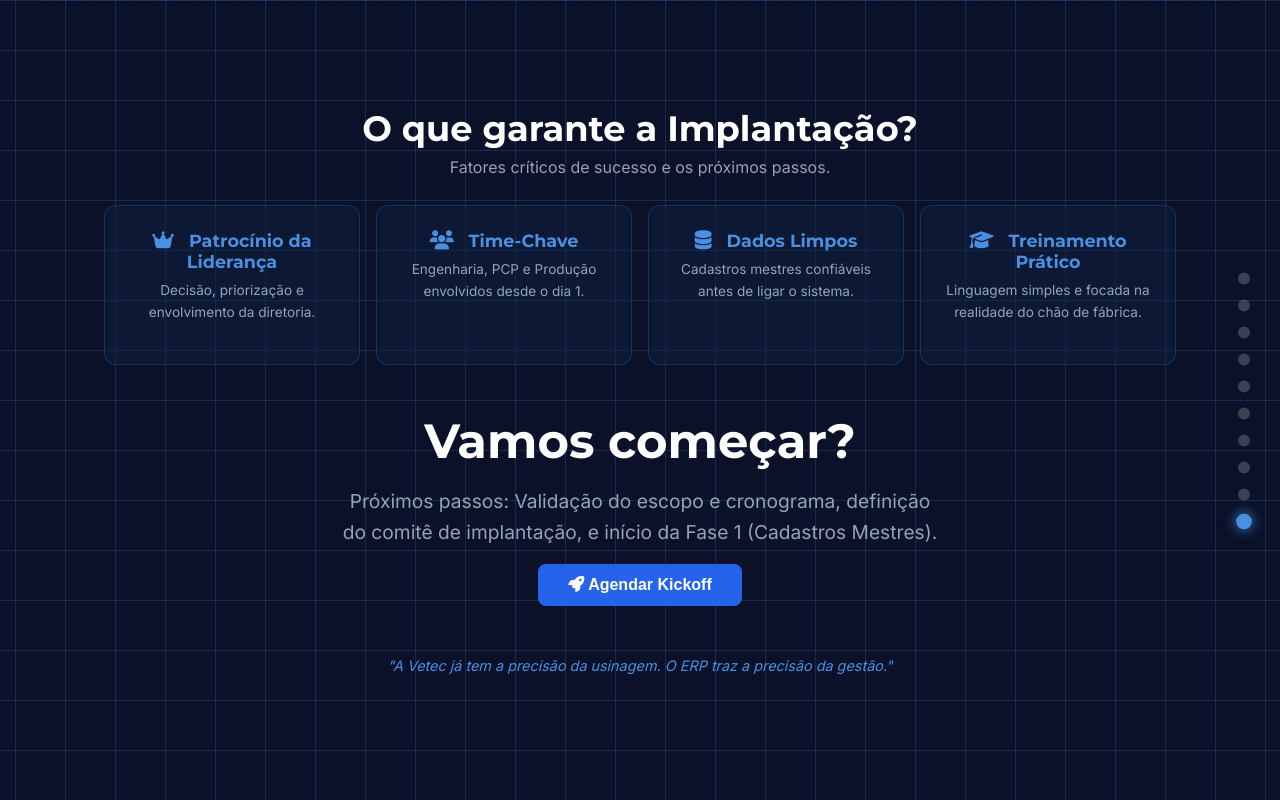
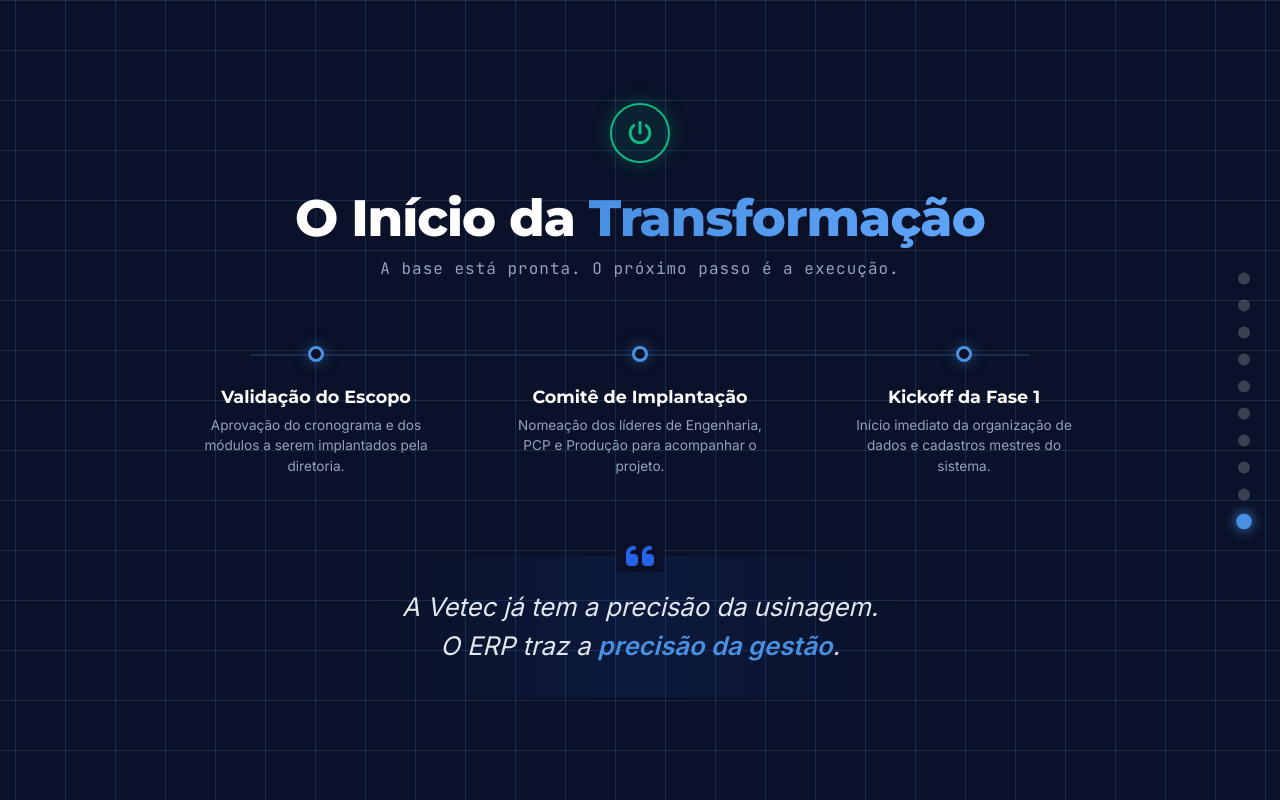
Before and after one commit to Akiisawa/apresentacao-vetec, a plain HTML site: page slide-10.html in a window 1280 px wide. Drawn offline with Linux system fonts and the light colour scheme.

Commit message:
feat: Update slide 10 with closing section, including new content and styles for next steps

```diff
--- a/slide-10.html
+++ b/slide-10.html
@@ -20,40 +20,48 @@
         <a href="slide-10.html" class="nav-dot active" data-label="Próximos Passos"></a>
     </nav>
 
-    <section class="container final-slide">
-        <div class="hidden">
-            <h2 class="title-section" style="border-left: none; padding-left: 0; text-align: center;">O que garante a Implantação?</h2>
-            <p class="subtitle" style="padding-left: 0; text-align: center;">Fatores críticos de sucesso e os próximos passos.</p>
+    <section class="container hidden closing-section">
 
-            <div class="grid-cards" style="margin-bottom: 3rem;">
-                <div class="card" style="text-align: center; padding: 1.5rem;">
-                    <h3><i class="fa-solid fa-crown"></i> Patrocínio da Liderança</h3>
-                    <p>Decisão, priorização e envolvimento da diretoria.</p>
-                </div>
-                <div class="card" style="text-align: center; padding: 1.5rem;">
-                    <h3><i class="fa-solid fa-users"></i> Time-Chave</h3>
-                    <p>Engenharia, PCP e Produção envolvidos desde o dia 1.</p>
-                </div>
-                <div class="card" style="text-align: center; padding: 1.5rem;">
-                    <h3><i class="fa-solid fa-database"></i> Dados Limpos</h3>
-                    <p>Cadastros mestres confiáveis antes de ligar o sistema.</p>
-                </div>
-                <div class="card" style="text-align: center; padding: 1.5rem;">
-                    <h3><i class="fa-solid fa-graduation-cap"></i> Treinamento Prático</h3>
-                    <p>Linguagem simples e focada na realidade do chão de fábrica.</p>
-                </div>
+        <!-- Ícone Central de Conclusão -->
+        <div class="closing-badge">
+            <i class="fa-solid fa-power-off"></i>
+        </div>
+
+        <!-- Título Principal -->
+        <h2 class="closing-title">O Início da <span class="text-gradient">Transformação</span></h2>
+        <p class="closing-subtitle">A base está pronta. O próximo passo é a execução.</p>
+
+        <!-- Linha de Próximos Passos (Horizontal) -->
+        <div class="closing-steps">
+
+            <div class="closing-step">
+                <div class="step-dot"></div>
+                <h4>Validação do Escopo</h4>
+                <p>Aprovação do cronograma e dos módulos a serem implantados pela diretoria.</p>
             </div>
 
-            <h2 style="font-size: clamp(2rem, 4vw, 3rem); color: #fff; margin-bottom: 1rem;">Vamos começar?</h2>
-            <p style="color: var(--text-muted); font-size: 1.2rem; max-width: 600px; margin: 0 auto;">
-                Próximos passos: Validação do escopo e cronograma, definição do comitê de implantação, e início da Fase 1 (Cadastros Mestres).
-            </p>
-            <button class="btn-primary" onclick="alert('Entre em contato para agendar o Kickoff do projeto!')"><i class="fa-solid fa-rocket"></i> Agendar Kickoff</button>
-            <p style="margin-top: 3rem; font-size: 0.9rem; color: var(--accent-blue); font-style: italic;">
-                "A Vetec já tem a precisão da usinagem. O ERP traz a precisão da gestão."
-            </p>
+            <div class="closing-step">
+                <div class="step-dot"></div>
+                <h4>Comitê de Implantação</h4>
+                <p>Nomeação dos líderes de Engenharia, PCP e Produção para acompanhar o projeto.</p>
+            </div>
+
+            <div class="closing-step">
+                <div class="step-dot"></div>
+                <h4>Kickoff da Fase 1</h4>
+                <p>Início imediato da organização de dados e cadastros mestres do sistema.</p>
+            </div>
+
         </div>
+
+        <!-- Frase Final de Impacto -->
+        <div class="closing-quote-large">
+            <i class="fa-solid fa-quote-left"></i>
+            <p>A Vetec já tem a precisão da usinagem.<br>O ERP traz a <strong>precisão da gestão</strong>.</p>
+        </div>
+
     </section>
+
     <script src="script.js"></script>
 </body>
 </html>
--- a/style.css
+++ b/style.css
@@ -1923,3 +1923,173 @@ section {
     -ms-overflow-style: none;  /* IE and Edge */
     scrollbar-width: none;  /* Firefox */
 }
+
+/* =========================================
+   SLIDE 10: ENCERRAMENTO (KEYNOTE CLOSING)
+   ========================================= */
+.closing-section {
+    display: flex;
+    flex-direction: column;
+    justify-content: center;
+    align-items: center;
+    text-align: center;
+    height: 100vh;
+    width: 100%;
+    max-width: 1100px;
+    margin: 0 auto;
+    padding: 0 5%;
+}
+
+/* Ícone de Power/Conclusão */
+.closing-badge {
+    width: 60px;
+    height: 60px;
+    background: rgba(16, 185, 129, 0.1);
+    border: 2px solid var(--success-green);
+    border-radius: 50%;
+    display: flex;
+    align-items: center;
+    justify-content: center;
+    font-size: 1.5rem;
+    color: var(--success-green);
+    margin-bottom: 1.5rem;
+    box-shadow: 0 0 20px rgba(16, 185, 129, 0.3);
+}
+
+.closing-title {
+    font-size: clamp(2.5rem, 4vw, 3.5rem);
+    color: #fff;
+    font-weight: 800;
+    margin-bottom: 0.5rem;
+    letter-spacing: -1px;
+}
+
+.closing-subtitle {
+    font-family: 'JetBrains Mono', monospace;
+    font-size: 1rem;
+    color: var(--text-muted);
+    margin-bottom: 4rem;
+    letter-spacing: 1px;
+}
+
+/* Linha de Próximos Passos Horizontal */
+.closing-steps {
+    display: flex;
+    justify-content: space-between;
+    width: 100%;
+    position: relative;
+    margin-bottom: 5rem;
+}
+
+/* A linha contínua ao fundo */
+.closing-steps::before {
+    content: '';
+    position: absolute;
+    top: 8px; /* Alinhado com os pontinhos */
+    left: 10%;
+    right: 10%;
+    height: 2px;
+    background: rgba(74, 144, 226, 0.2);
+    z-index: 1;
+}
+
+.closing-step {
+    flex: 1;
+    display: flex;
+    flex-direction: column;
+    align-items: center;
+    position: relative;
+    z-index: 2;
+    padding: 0 1rem;
+}
+
+/* O pontinho luminoso na linha */
+.step-dot {
+    width: 16px;
+    height: 16px;
+    background: var(--bg-dark);
+    border: 3px solid var(--accent-blue);
+    border-radius: 50%;
+    margin-bottom: 1.5rem;
+    box-shadow: 0 0 15px rgba(74, 144, 226, 0.5);
+    transition: all 0.3s ease;
+}
+
+.closing-step:hover .step-dot {
+    background: var(--accent-blue);
+    transform: scale(1.3);
+}
+
+.closing-step h4 {
+    color: #fff;
+    font-size: 1.1rem;
+    margin-bottom: 0.5rem;
+}
+
+.closing-step p {
+    color: var(--text-muted);
+    font-size: 0.85rem;
+    line-height: 1.5;
+    max-width: 250px;
+}
+
+/* Frase Final de Impacto (Gigante) */
+.closing-quote-large {
+    position: relative;
+    max-width: 800px;
+    padding: 2rem;
+    background: linear-gradient(90deg, transparent, rgba(37, 99, 235, 0.1), transparent);
+    border-radius: 12px;
+}
+
+.closing-quote-large i {
+    position: absolute;
+    top: 0;
+    left: 50%;
+    transform: translate(-50%, -50%);
+    font-size: 2rem;
+    color: var(--primary-blue);
+    background: var(--bg-dark); /* Fundo para cortar a linha, se houver */
+    padding: 0 10px;
+}
+
+.closing-quote-large p {
+    font-size: clamp(1.2rem, 2vw, 1.6rem);
+    color: var(--text-light);
+    font-style: italic;
+    line-height: 1.5;
+    margin: 0;
+}
+
+.closing-quote-large strong {
+    color: var(--accent-blue);
+    font-weight: 700;
+}
+
+/* Responsividade */
+@media (max-width: 900px) {
+    .closing-steps {
+        flex-direction: column;
+        gap: 2rem;
+        align-items: flex-start;
+        text-align: left;
+    }
+    .closing-steps::before {
+        top: 10%;
+        bottom: 10%;
+        left: 8px;
+        width: 2px;
+        height: 80%;
+    }
+    .closing-step {
+        flex-direction: row;
+        align-items: flex-start;
+        gap: 1.5rem;
+        padding: 0;
+    }
+    .step-dot {
+        margin-bottom: 0;
+        flex-shrink: 0;
+        margin-top: 5px;
+    }
+}
```
